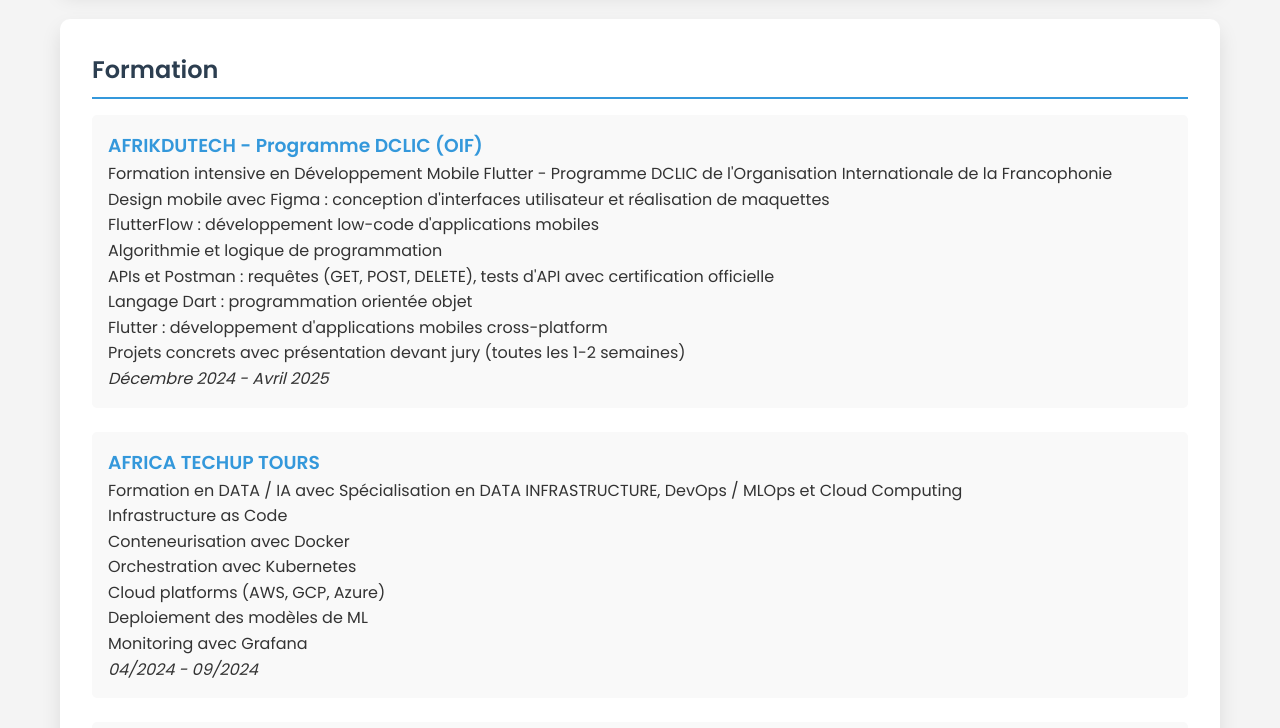
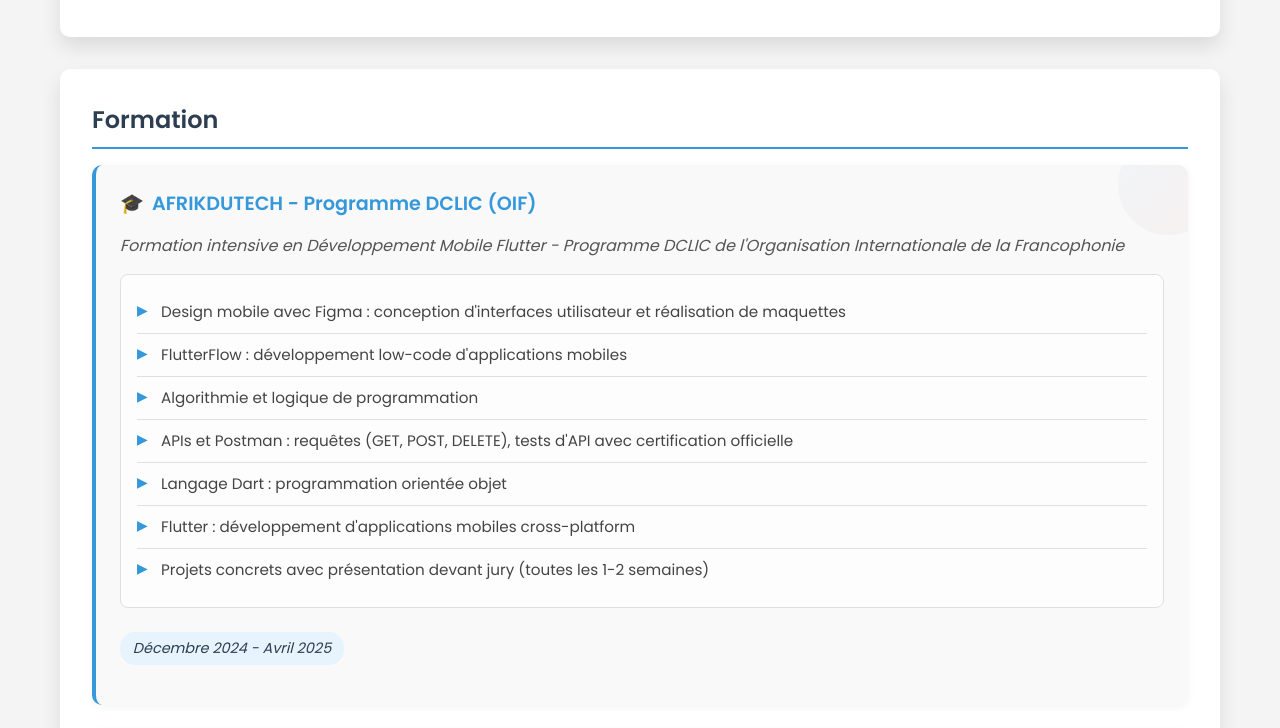
Before and after one commit to mouhsinou/Portofolio, a plain HTML site: page index.html in a window 1280 px wide. Shown: the part 1383-2111 px from the top of the page. Drawn offline with Linux system fonts and the light colour scheme.

Commit message:
update september 2025

```diff
--- a/index.html
+++ b/index.html
@@ -45,13 +45,24 @@
         }
 
         .profile-pic {
-            width: 200px;
-            height: 200px;
+            width: 250px;
+            height: 250px;
             border-radius: 50%;
             border: 5px solid var(--primary-color);
             object-fit: cover;
             margin-bottom: 1rem;
             box-shadow: 0 4px 6px rgba(0,0,0,0.1);
+            transition: opacity 0.5s ease-in-out, transform 0.5s ease-in-out;
+        }
+
+        .profile-pic.fade-out {
+            opacity: 0;
+            transform: scale(0.9);
+        }
+
+        .profile-pic.fade-in {
+            opacity: 1;
+            transform: scale(1);
         }
 
         h1 {
@@ -123,18 +134,146 @@
 
         .formation-item, .education-item, .project-item {
             margin-bottom: 1.5rem;
-            padding: 1rem;
+            padding: 1.5rem;
             background-color: #f9f9f9;
-            border-radius: 5px;
-            transition: background-color 0.3s ease;
+            border-radius: 10px;
+            border-left: 4px solid var(--primary-color);
+            transition: all 0.3s ease;
+            box-shadow: 0 2px 8px rgba(0,0,0,0.05);
         }
 
         .formation-item:hover, .education-item:hover, .project-item:hover {
-            background-color: #e9e9e9;
+            background-color: #f0f8ff;
+            transform: translateY(-2px);
+            box-shadow: 0 4px 15px rgba(0,0,0,0.1);
         }
 
         .formation-item h3, .education-item h3, .project-item h3, .project-item h4 {
             color: var(--primary-color);
+            margin-bottom: 0.8rem;
+            font-size: 1.2rem;
+            font-weight: 600;
+        }
+
+        .formation-item p {
+            color: #555;
+            margin-bottom: 1rem;
+            font-style: italic;
+            font-size: 1rem;
+        }
+
+        .formation-item ul {
+            list-style: none;
+            padding: 0;
+            margin: 1rem 0;
+        }
+
+        .formation-item li {
+            padding: 0.6rem 0;
+            border-bottom: 1px solid #e0e0e0;
+            position: relative;
+            padding-left: 1.5rem;
+            transition: all 0.3s ease;
+        }
+
+        .formation-item li:last-child {
+            border-bottom: none;
+        }
+
+        .formation-item li:hover {
+            background-color: #f8f9fa;
+            padding-left: 2rem;
+        }
+
+        .formation-item li::before {
+            content: "▶";
+            color: var(--primary-color);
+            font-weight: bold;
+            position: absolute;
+            left: 0;
+            top: 0.6rem;
+            font-size: 0.8rem;
+        }
+
+        .formation-item em {
+            color: var(--secondary-color);
+            font-weight: 500;
+            font-size: 0.9rem;
+            background-color: #e8f4fd;
+            padding: 0.3rem 0.8rem;
+            border-radius: 15px;
+            display: inline-block;
+            margin-top: 0.5rem;
+        }
+
+        /* Amélioration spécifique pour les formations */
+        .formation-item {
+            position: relative;
+            overflow: hidden;
+        }
+
+        .formation-item::before {
+            content: '';
+            position: absolute;
+            top: 0;
+            right: 0;
+            width: 100px;
+            height: 100px;
+            background: linear-gradient(135deg, var(--primary-color), var(--accent-color));
+            opacity: 0.05;
+            border-radius: 50%;
+            transform: translate(30px, -30px);
+        }
+
+        .formation-item h3 {
+            position: relative;
+            z-index: 1;
+            display: flex;
+            align-items: center;
+            gap: 0.5rem;
+        }
+
+        .formation-item h3::before {
+            content: "🎓";
+            font-size: 1.2rem;
+        }
+
+        .formation-item ul {
+            background-color: rgba(255, 255, 255, 0.7);
+            border-radius: 8px;
+            padding: 1rem;
+            margin: 1rem 0;
+            border: 1px solid #e0e0e0;
+        }
+
+        .formation-item li {
+            font-size: 0.95rem;
+            line-height: 1.5;
+            color: #444;
+        }
+
+        .formation-item li:hover {
+            color: var(--primary-color);
+        }
+
+        /* Responsive pour les formations */
+        @media (max-width: 768px) {
+            .formation-item {
+                padding: 1rem;
+            }
+
+            .formation-item h3 {
+                font-size: 1.1rem;
+            }
+
+            .formation-item li {
+                padding: 0.5rem 0;
+                padding-left: 1.2rem;
+            }
+
+            .formation-item li:hover {
+                padding-left: 1.5rem;
+            }
         }
 
         /* Styles pour les catégories de projets */
@@ -471,13 +610,18 @@
             .contact-info li {
                 flex-basis: 100%;
             }
+
+            .profile-pic {
+                width: 250px;
+                height: 250px;
+            }
         }
     </style>
 </head>
 <body>
     <header>
         <div class="container">
-            <img src="msn.png" alt="Moussinou MAMA" class="profile-pic">
+            <img id="profile-image" src="msn.png" alt="Moussinou MAMA" class="profile-pic">
             <h1>Moussinou MAMA</h1>
             <p>Développeur Full Stack | Technicien Reseau | Data Scientist | Spécialiste en IA et Machine Learning</p>
         </div>
@@ -488,7 +632,7 @@
             <h2>Contact</h2>
             <ul class="contact-info">
                 <li><i class="fas fa-envelope"></i> moussinoumama52@gmail.com</li>
-                <li><i class="fas fa-phone"></i> +22995231680 / +22962241874</li>
+                <li><i class="fas fa-phone"></i> +2290195231680 / +2290162241874</li>
                 <li><i class="fas fa-map-marker-alt"></i> Zogbadjè / Abomey Calavi / Bénin</li>
                 <li><i class="fab fa-linkedin"></i> <a href="https://www.linkedin.com/in/moussinou-mama-8b6270284">LinkedIn</a></li>
                 <li><i class="fab fa-whatsapp"></i> <a href="https://wa.me/22995231680">WhatsApp</a></li>
@@ -750,5 +894,37 @@
             </ul>
         </section>
     </main>
+
+    <script>
+        // Rotation des images de profil
+        document.addEventListener('DOMContentLoaded', function() {
+            const profileImage = document.getElementById('profile-image');
+            const images = ['msn.png','msn1.jpeg'];
+            let currentImageIndex = 0;
+
+            function switchImage() {
+                // Ajouter l'effet de fade-out
+                profileImage.classList.add('fade-out');
+
+                setTimeout(() => {
+                    // Changer l'image
+                    currentImageIndex = (currentImageIndex + 1) % images.length;
+                    profileImage.src = images[currentImageIndex];
+
+                    // Ajouter l'effet de fade-in
+                    profileImage.classList.remove('fade-out');
+                    profileImage.classList.add('fade-in');
+
+                    // Retirer la classe fade-in après l'animation
+                    setTimeout(() => {
+                        profileImage.classList.remove('fade-in');
+                    }, 500);
+                }, 500); // Attendre la fin de l'animation fade-out
+            }
+
+            // Démarrer la rotation toutes les 5 secondes
+            setInterval(switchImage, 5000);
+        });
+    </script>
 </body>
 </html>
```
Also changed, not shown: msn1.jpeg (added).
